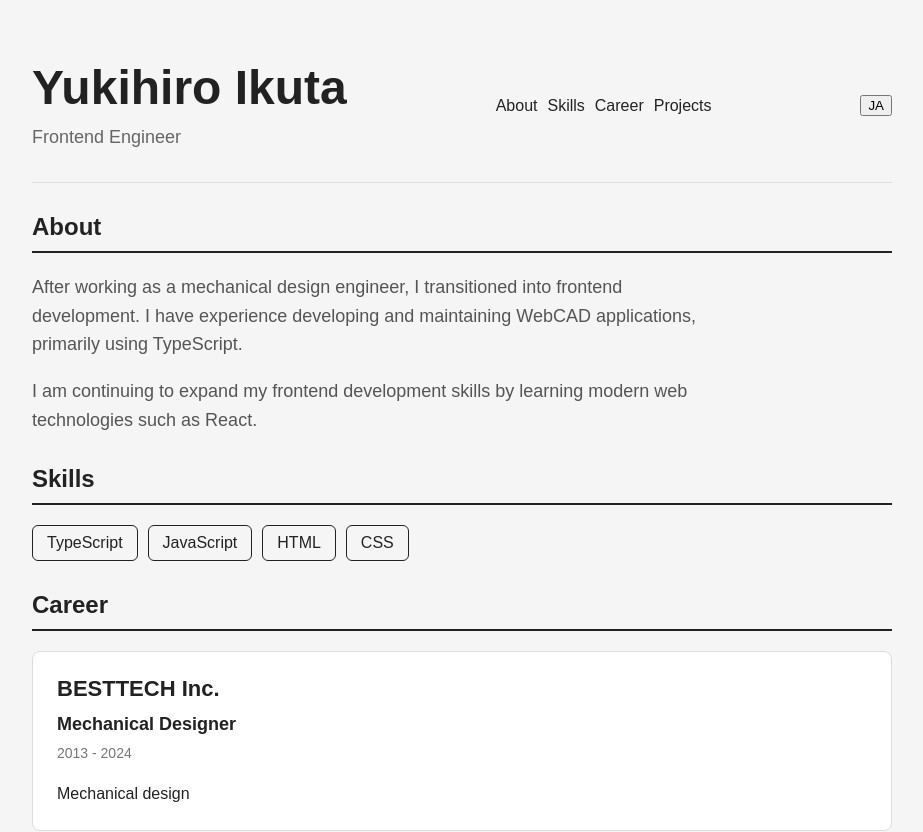
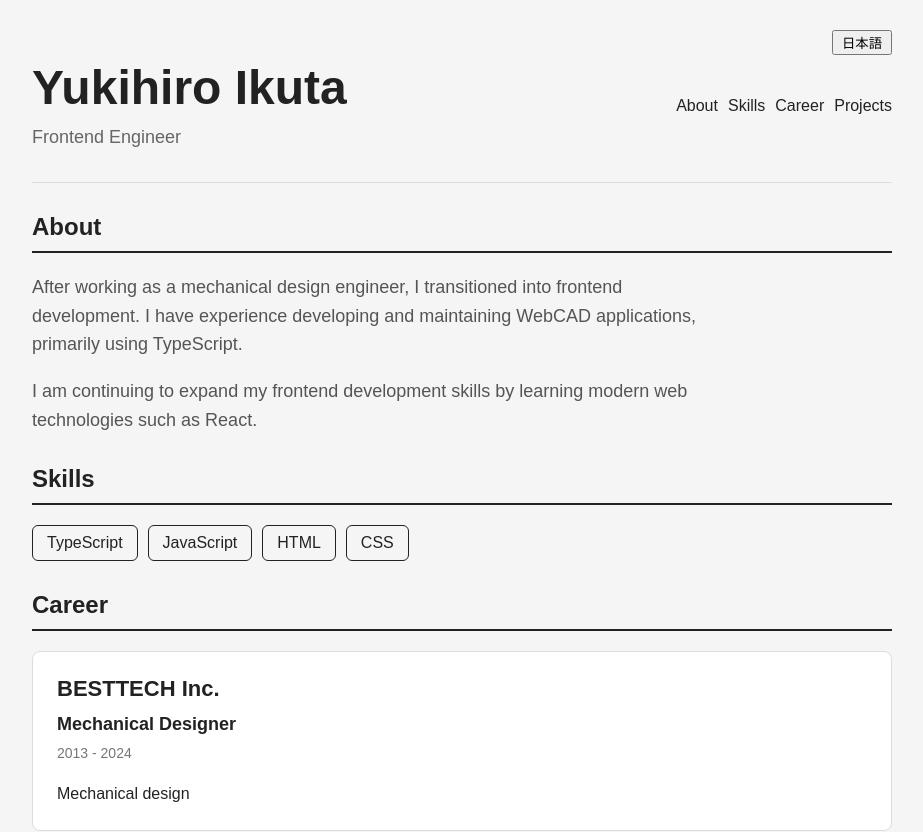
Before and after one commit to simoon712/my-portfolio, a React (Vite) app: page / in a window 1280 px wide. Shown: the top 832 px of the page, without its empty margins (178-1101 px from the left). Built offline with nearby package versions, Linux system fonts and the light colour scheme.

Commit message:
Improve language switcher layout

```diff
--- a/src/App.css
+++ b/src/App.css
@@ -106,11 +106,21 @@ h2 {
 
 /* Header */
 .header {
+  position: relative;
   padding: 30px 0;
   border-bottom: 1px solid #ddd;
   display: flex;
   justify-content: space-between;
   align-items: center;
+}
+
+.language-button {
+  position: absolute;
+  top: 0;
+  right: 0;
+  width: 60px;
+  height: 25px;
+  cursor: pointer;
 }
 
 .header h1 {
--- a/src/components/Header.tsx
+++ b/src/components/Header.tsx
@@ -19,9 +19,10 @@ function Header(props: HeaderProps) {
         <a href = "#projects">{props.isJapanese ? '制作物' : 'Projects'}</a>
       </nav>
       <button
+        className = "language-button"
         onClick = {() => props.setIsJapanese(!props.isJapanese)}
         >
-        {props.isJapanese ? 'EN' : 'JA'}
+        {props.isJapanese ? 'English' : '日本語'}
       </button>
     </header>
   );
```
